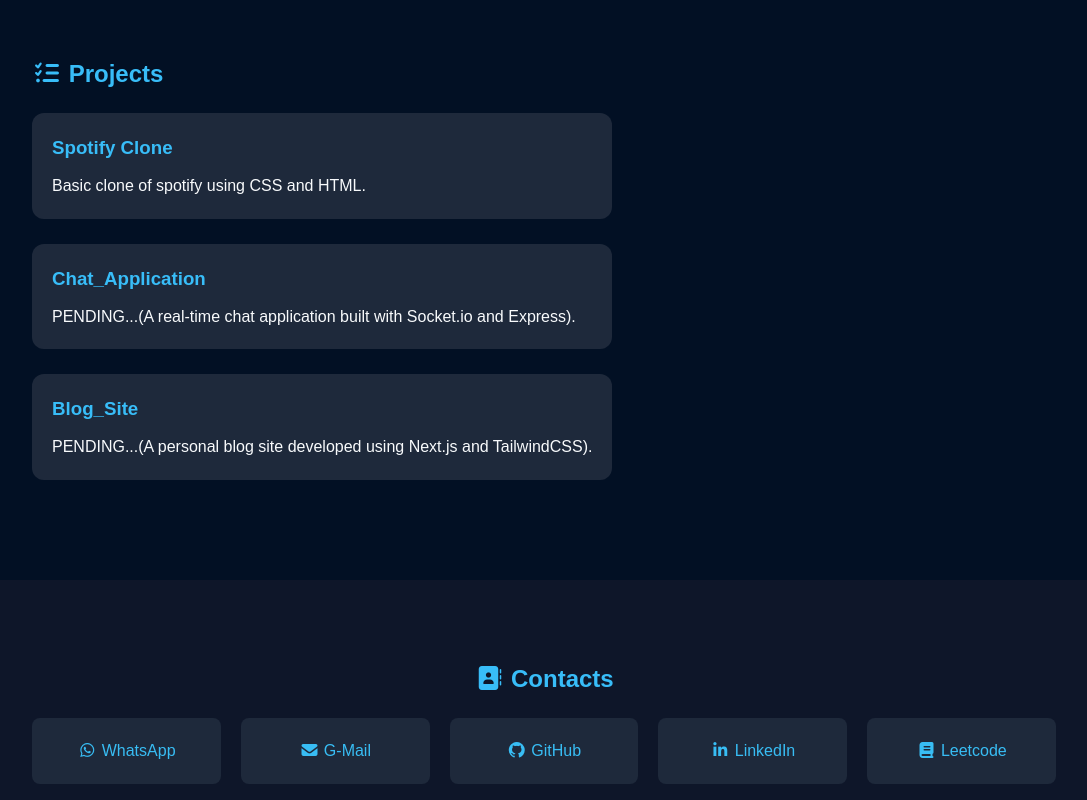
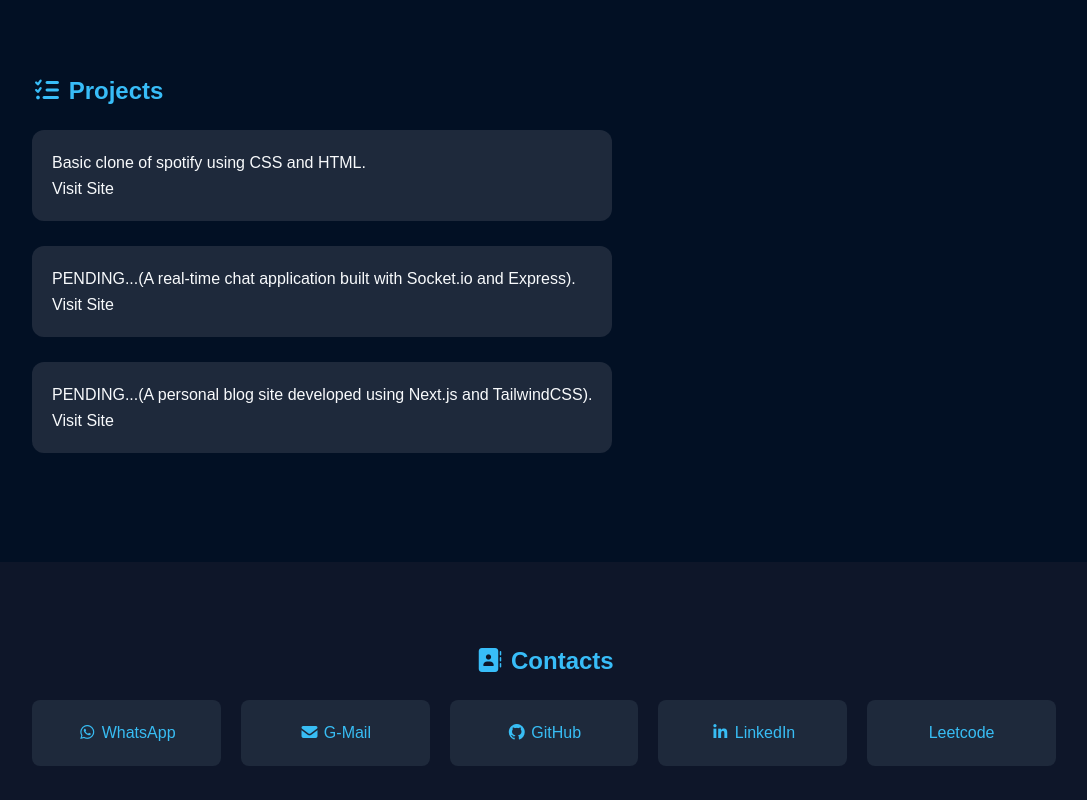
Before and after one commit to jishanmalik/Portfolio_page, a plain HTML site: page index.html in a window 1280 px wide. Shown: the part 1840-2640 px from the top of the page, without its empty margins (96-1183 px from the left). Drawn offline with nearby package versions, Linux system fonts and the light colour scheme; some icons are missing.

Commit message:
Update index.html

```diff
--- a/index.html
+++ b/index.html
@@ -3,9 +3,12 @@
 <head>
     <meta charset="UTF-8">
     <meta name="viewport" content="width=device-width, initial-scale=1.0">
-    <title>Portfolio Page</title>
+    <link rel="icon" href="./logo_portfolio.svg">
+    <title>Jishan_Malik-Portfolio Page</title>
+
     <link rel="stylesheet" href="https://fonts.googleapis.com/css2?family=Material+Symbols+Outlined:opsz,wght,FILL,GRAD@20..48,100..700,0..1,-50..200&icon_names=code" />
     <link rel="stylesheet" href="https://cdnjs.cloudflare.com/ajax/libs/font-awesome/7.0.1/css/all.min.css" integrity="sha512-2SwdPD6INVrV/lHTZbO2nodKhrnDdJK9/kg2XD1r9uGqPo1cUbujc+IYdlYdEErWNu69gVcYgdxlmVmzTWnetw==" crossorigin="anonymous" referrerpolicy="no-referrer" />
+     <link href="https://cdn.jsdelivr.net/npm/@coreui/icons@3.0.0/css/all.min.css" rel="stylesheet">
     <link rel="stylesheet" href="style.css">
 </head>
 
@@ -87,16 +90,13 @@
 <h2 style="color:#38bdf8; margin-bottom:20px;"><i class="fa-solid fa-list-check"></i> Projects</h2>
    <div class="projects-grid">
      <div class="project-card">
-       <h3>Spotify Clone</h3>
-       <p> Basic clone of spotify using CSS and HTML.</p>
+       <p>Basic clone of spotify using CSS and HTML.<div class="project_btn"><a href="https://jishanmalik.github.io/spotify_clone/" target="blank">Visit Site</a></div> </p>
      </div>
      <div class="project-card">
-       <h3>Chat_Application</h3>
-       <p>PENDING...(A real-time chat application built with Socket.io and Express).</p>
+       <p>PENDING...(A real-time chat application built with Socket.io and Express).<div class="project_btn">Visit Site</div></p>
      </div>
      <div class="project-card">
-       <h3>Blog_Site</h3>
-       <p>PENDING...(A personal blog site developed using Next.js and TailwindCSS).</p>
+      <p>PENDING...(A personal blog site developed using Next.js and TailwindCSS).<div class="project_btn">Visit Site</div></p>
      </div>
    </div>
  </section>
@@ -109,7 +109,7 @@
        <div class="skill"><i class="fa-solid fa-envelope"></i><a href="mailto:jishanmalikoffical2828@gmail.com"> G-Mail</a></div>
        <div class="skill"><i class="fa-brands fa-github"></i> <a href="https://github.com/jishanmalik" target="_blank"> GitHub</a></div>
        <div class="skill"><i class="fa-brands fa-linkedin-in"></i><a href="https://www.linkedin.com/in/jishan-malik-41b543321/" target="_blank"> LinkedIn </a></div>
-       <div class="skill"> <a href="https://leetcode.com/u/jishan_28/" target="_blank"><i class="fa-solid fa-book"></i> Leetcode </a></div>
+       <div class="skill"> <a href="https://leetcode.com/u/jishan_28/" target="_blank"><i class="cib-leetcode"></i> Leetcode </a></div>
      </div>
    </section>
 </div>
```
